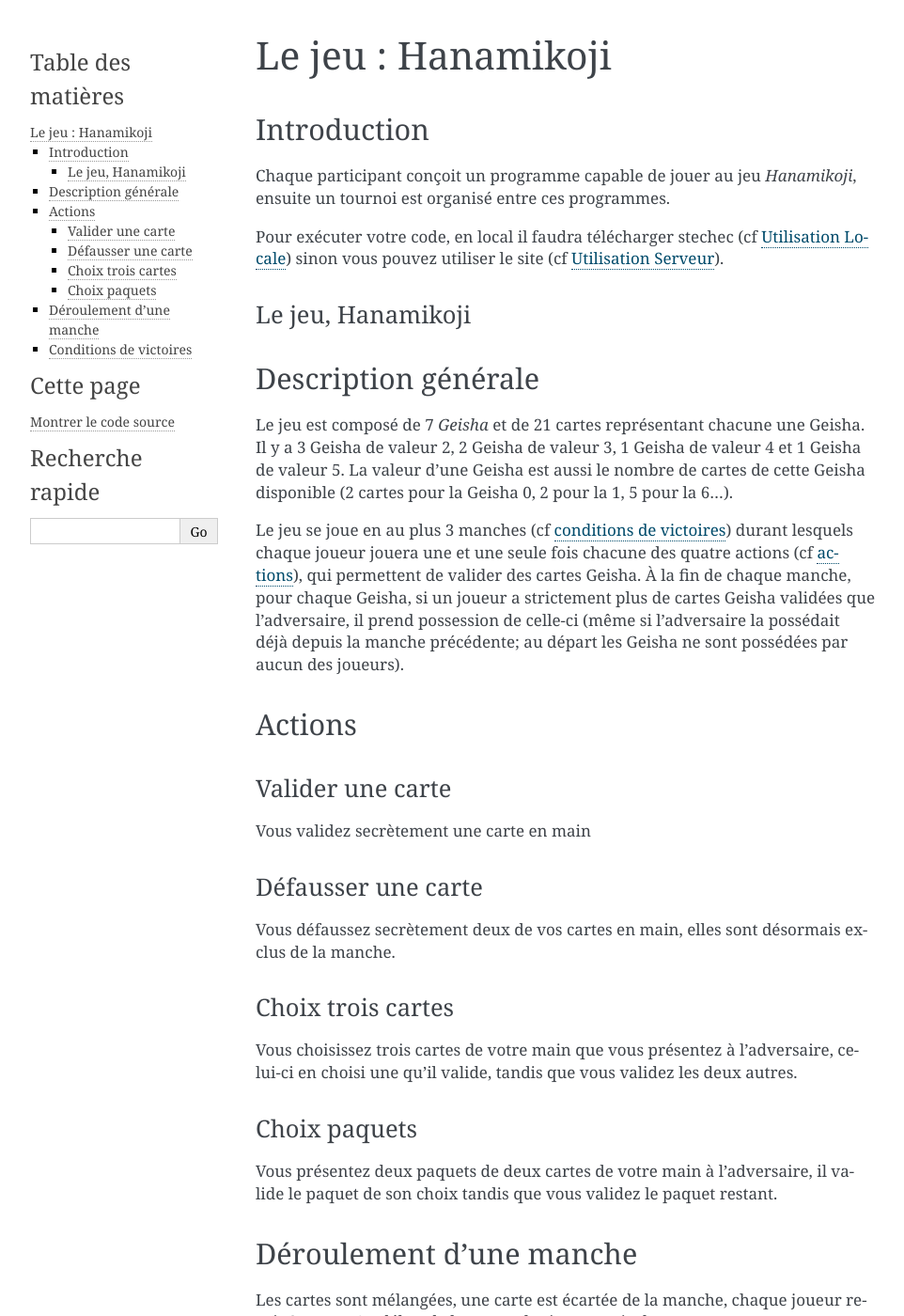
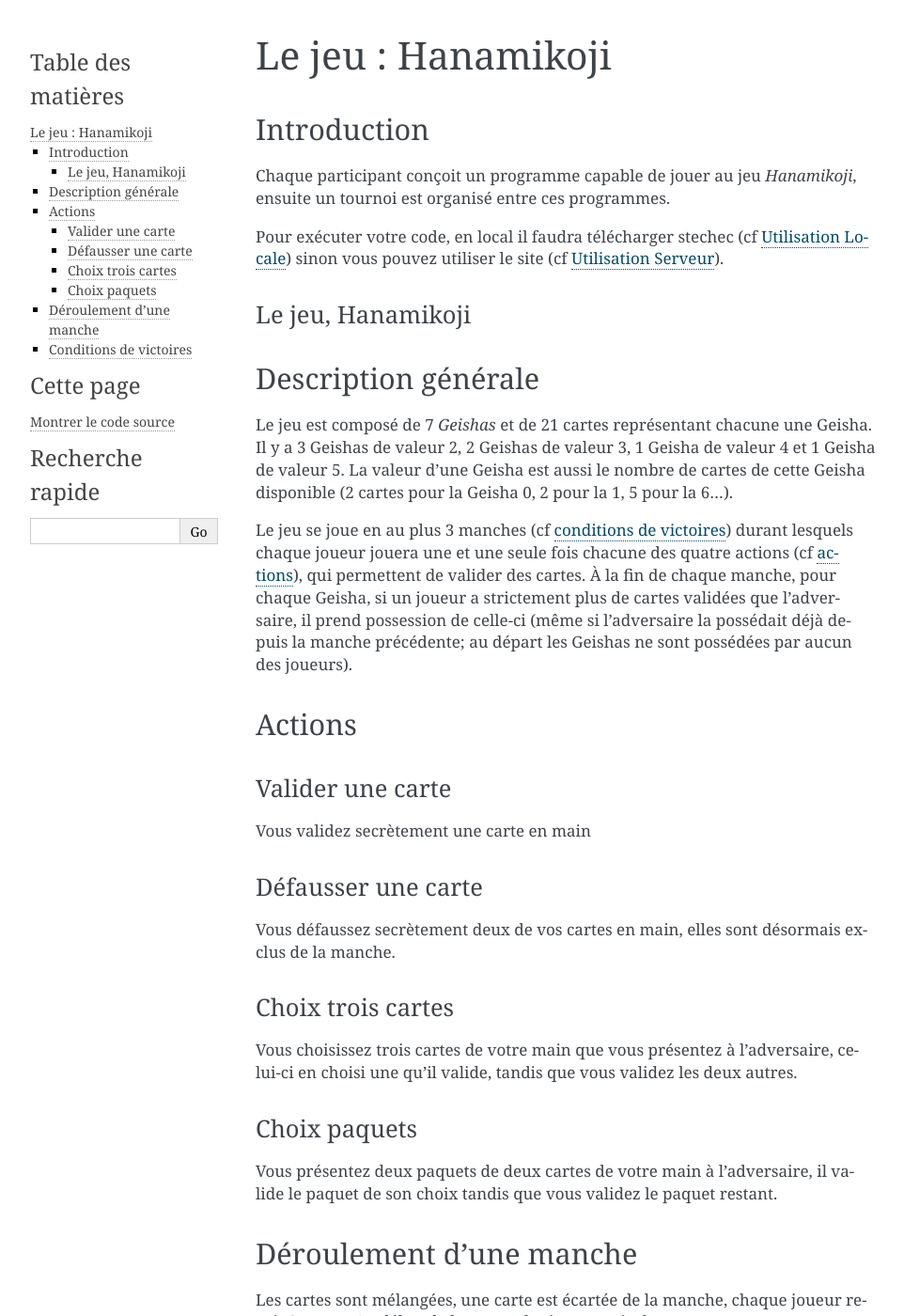
Before and after one commit to AntoninLoubiere/Hanamikoji, a Sphinx documentation site: the page built from doc/jeu.rst, in a window 1280 px wide and 1400 px high. Shown: the whole window at 94% size, without its empty margins (148-1110 px from the left). Built offline with Sphinx 7.4.7, drawn with Linux system fonts in a browser that asks for light colours; some of the changed text lies outside the part shown.

Commit message:
Fix typos and rebuild

```diff
--- a/doc/jeu.rst
+++ b/doc/jeu.rst
@@ -18,8 +18,8 @@
 Description générale
 ====================
 
-Le jeu est composé de 7 *Geisha* et de 21 cartes représentant chacune
-une Geisha. Il y a 3 Geisha de valeur 2, 2 Geisha de valeur 3, 1 Geisha
+Le jeu est composé de 7 *Geishas* et de 21 cartes représentant chacune
+une Geisha. Il y a 3 Geishas de valeur 2, 2 Geishas de valeur 3, 1 Geisha
 de valeur 4 et 1 Geisha de valeur 5. La valeur d’une Geisha est aussi le
 nombre de cartes de cette Geisha disponible (2 cartes pour la Geisha 0,
 2 pour la 1, 5 pour la 6…).
@@ -27,11 +27,11 @@
 Le jeu se joue en au plus 3 manches (cf `conditions de
 victoires <#conditions-de-victoires>`__) durant lesquels chaque joueur
 jouera une et une seule fois chacune des quatre actions (cf
-`actions <#actions>`__), qui permettent de valider des cartes Geisha. À
+`actions <#actions>`__), qui permettent de valider des cartes. À
 la fin de chaque manche, pour chaque Geisha, si un joueur a strictement
-plus de cartes Geisha validées que l’adversaire, il prend possession de
+plus de cartes validées que l’adversaire, il prend possession de
 celle-ci (même si l’adversaire la possédait déjà depuis la manche
-précédente; au départ les Geisha ne sont possédées par aucun des
+précédente; au départ les Geishas ne sont possédées par aucun des
 joueurs).
 
 Actions
@@ -75,7 +75,7 @@
 
 Les `conditions de victoires <#conditions-de-victoires>`__ sont
 vérifiées, s’il n’y a pas de gagnant, on passe à la manche suivante (les
-possessions des Geisha ne sont pas réinitialisées).
+possessions des Geishas ne sont pas réinitialisées).
 
 Conditions de victoires
 =======================
@@ -84,8 +84,7 @@
 
 - Si la somme des valeurs des
   geisha qu’il possède est supérieur à 11
-- S’il possède au moins quatre
-  carte Geisha
+- S’il possède au moins quatre cartes Geishas
 - À la fin des trois manches, la partie s’arrête, le
   gagnant est celui totalisant le plus grand score (somme des valeurs des
   geisha qu’il possède), dans le cas échéant il y a égalité.
```
Also changed, not shown: 5 other files.
